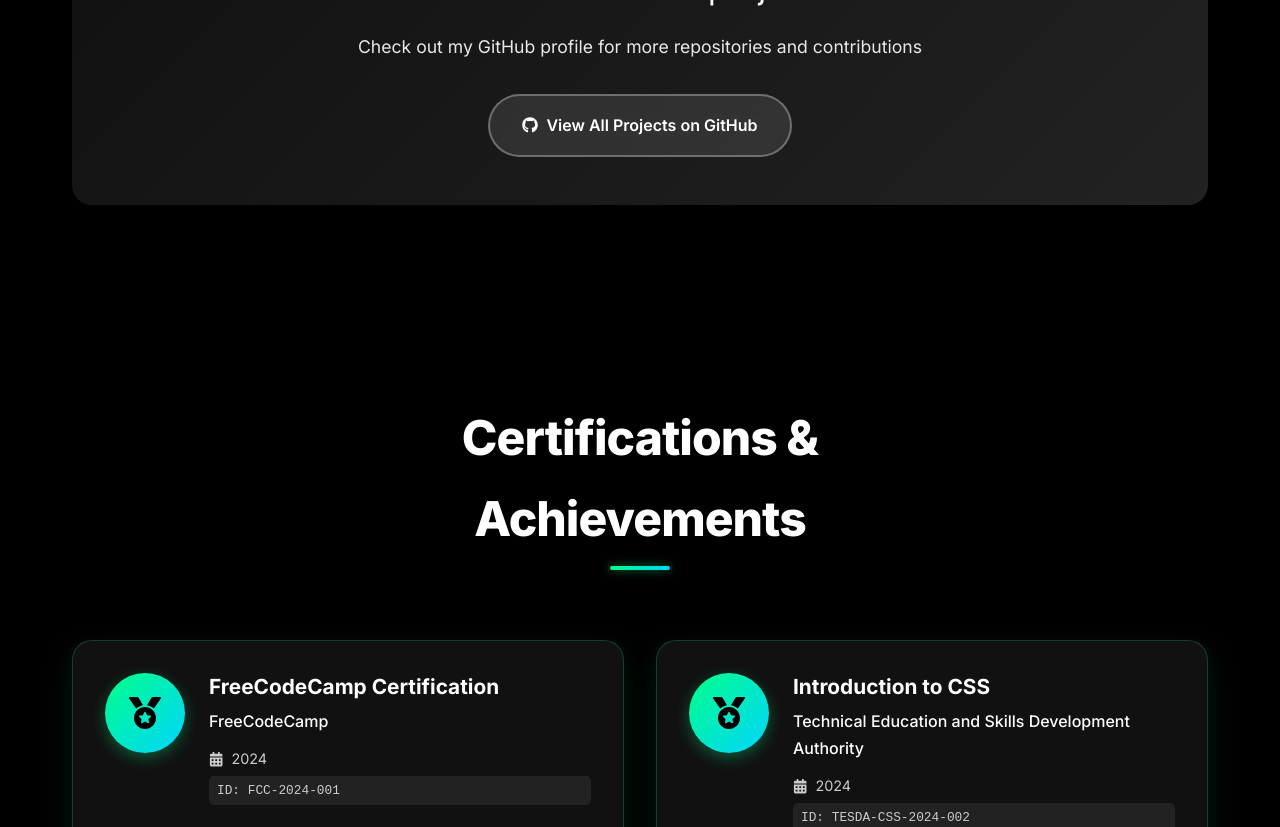
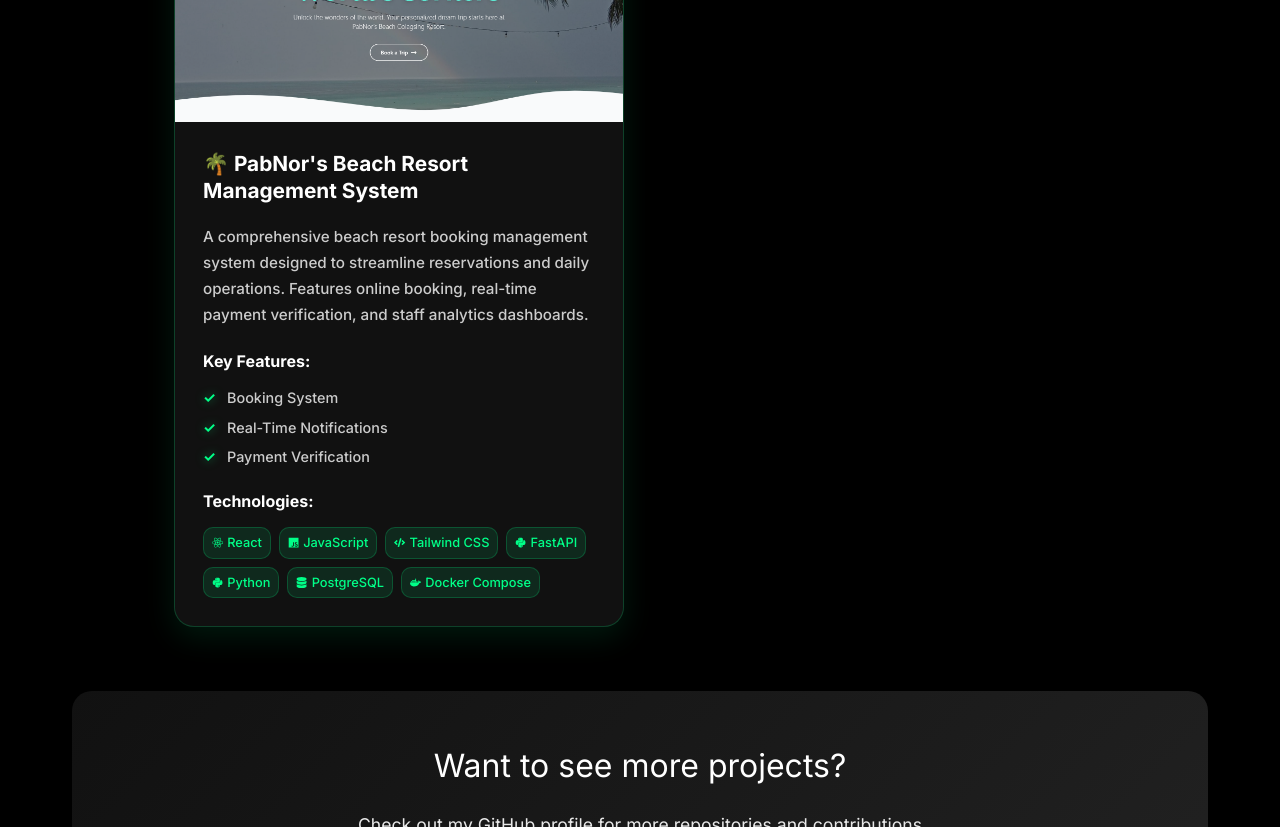
Before and after one commit to Epky/my-porfolio-, a React (Create React App) app: page / in a window 1280 px wide. Shown: the part 5740-6567 px from the top of the page. Built offline with nearby package versions, Linux system fonts and the light colour scheme.

Commit message:
add another project

```diff
--- a/src/components/Projects.js
+++ b/src/components/Projects.js
@@ -11,6 +11,7 @@
   FaDatabase,
   FaCloud,
   FaTools,
+  FaDocker,
 } from "react-icons/fa";
 import "./Projects.css";
 
@@ -85,6 +86,34 @@
         "Property Management - Unit listings, maintenance requests, occupancy tracking",
       ],
     },
+    {
+      id: 3,
+      title: "\uD83C\uDF34 PabNor's Beach Resort Management System",
+      description:
+        "A comprehensive beach resort booking management system designed to streamline reservations and daily operations. Features online booking, real-time payment verification, and staff analytics dashboards.",
+      image: "/images/project/pabnor's.png",
+      github: "https://github.com/Epky/pabnors-resort",
+      live: "https://pabnors-resort-demo.com",
+      category: "fullstack",
+      technologies: [
+        "React",
+        "JavaScript",
+        "Tailwind CSS",
+        "FastAPI",
+        "Python",
+        "PostgreSQL",
+        "Docker Compose",
+      ],
+      features: [
+        "Booking System",
+        "Real-Time Notifications",
+        "Payment Verification",
+        "Unit Management",
+        "Staff Dashboard",
+        "Financial Reports",
+        "User Roles",
+      ],
+    },
   ];
 
   const categories = [
@@ -109,6 +138,10 @@
       Bootstrap: FaCode,
       Firebase: FaCloud,
       AWS: FaCloud,
+      "Tailwind CSS": FaCode,
+      "Tailwind": FaCode,
+      FastAPI: FaPython,
+      "Docker Compose": FaDocker,
     };
     return iconMap[tech] || FaCode;
   };
```
Also changed, not shown: public/images/project/pabnor's.png (added), 1 other file (tests, documents, lock files or other folders).
